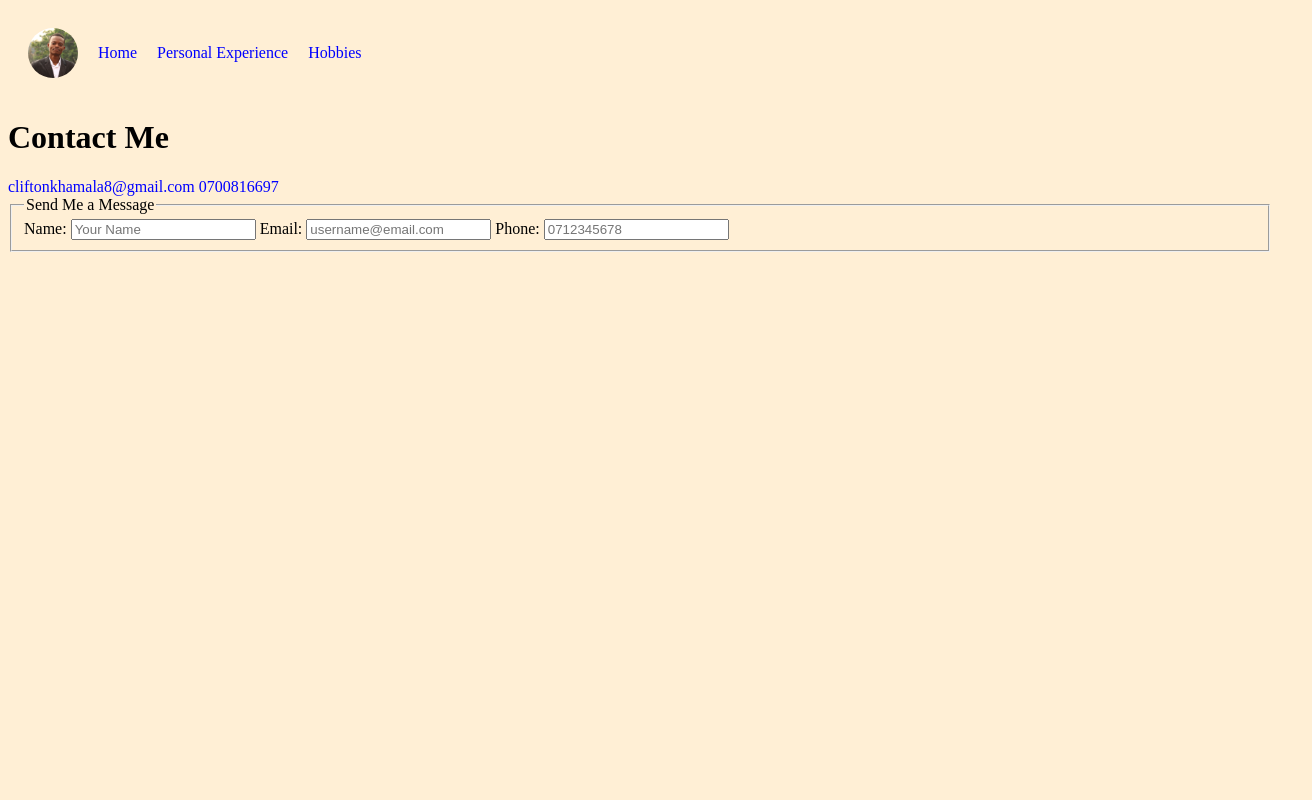
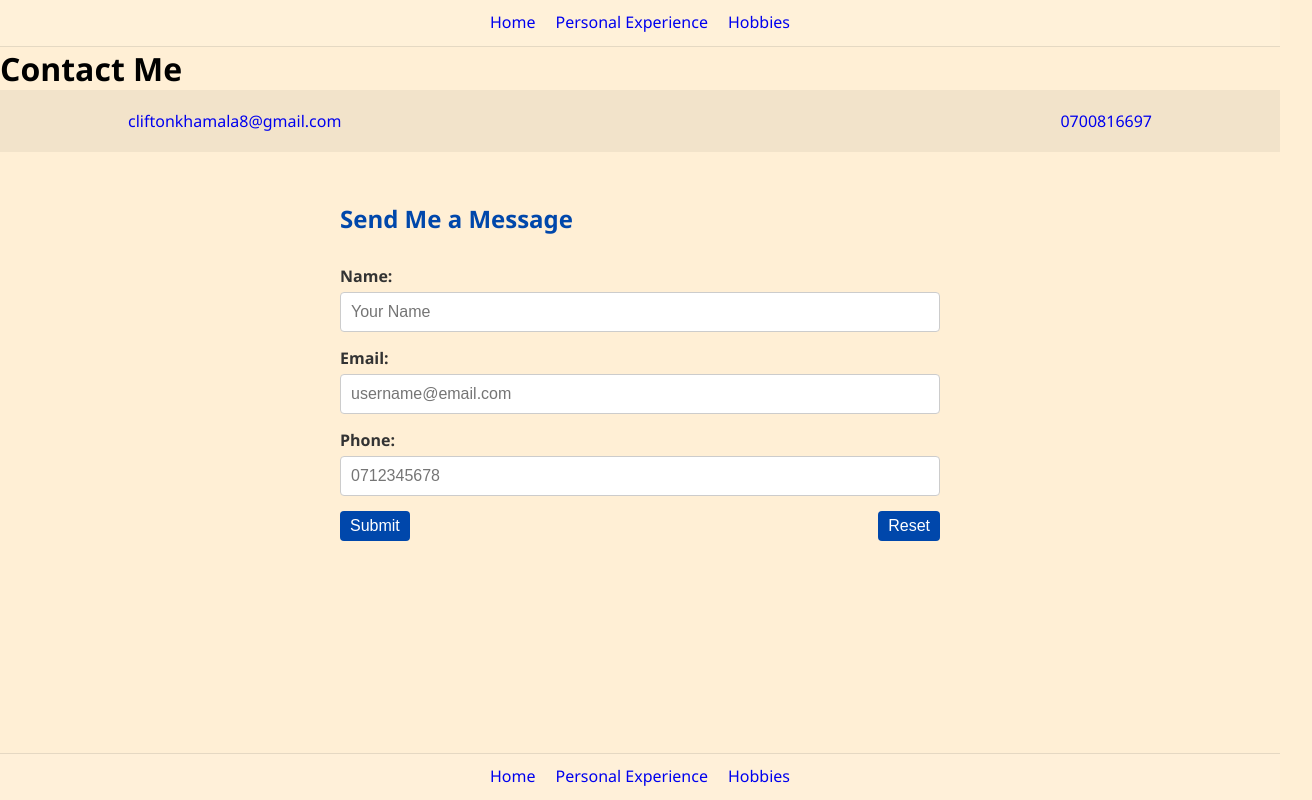
Before and after one commit to Khamalah/SOEN-202, a plain HTML site: page contact.html in a window 1280 px wide. Shown: the whole page, 1312 px wide, since content can reach past the window. Drawn offline with Linux system fonts and the light colour scheme.

Commit message:
first commit

```diff
--- a/contact.html
+++ b/contact.html
@@ -5,15 +5,14 @@
 <link rel="stylesheet" href="index.css">
 </HEAD>
 
-<BODY> <header class="navbar">
+<BODY>
 
-<img src="khamalah.jpg" alt="Clifton khamalah" width="100" height="100" class="profile-pic">
+<header class="navbar">
 
 <nav>
 <ul>
-
 <li>
-<a href=homepage.html/">Home</a>
+<a href="index.html">Home</a>
 </li>
 <li>
 <a href="experience.html">Personal Experience</a>
@@ -29,23 +28,60 @@
 
 <h1>Contact Me</h1>
 
-<a>cliftonkhamala8@gmail.com</a>
-<a>0700816697</a>
 
-<form>
-<fieldset>
-<legend>Send Me a Message</legend>
-<label for="name" >Name:</label>
-<input type="text" id="name" placeholder="Your Name" name="name"></input>
+<div class="contact-info-bar">
+    <a href="mailto:cliftonkhamala8@gmail.com">cliftonkhamala8@gmail.com</a>
+    <a href="tel:0700816697">0700816697</a>
+</div>
 
-<label for="email" >Email:</label>
-<input type="email" id="email" placeholder="username@email.com" name="email"></input>
 
-<label for="phone" >Phone:</label>
-<input type="tel" id="phone" placeholder="0712345678" name="phone"></input>
+<section class="form-container">
+    <h2>Send Me a Message</h2>
+    <form action="#">
+        <div class="form-group">
+            <label for="name">Name:</label>
+            <input type="text" id="name" placeholder="Your Name">
+        </div>
 
-</fieldset>
-</form>
+        <div class="form-group">
+            <label for="email">Email:</label>
+            <input type="email" id="email" placeholder="username@email.com">
+        </div>
+
+        <div class="form-group">
+            <label for="phone">Phone:</label>
+            <input type="tel" id="phone" placeholder="0712345678">
+        </div>
+
+		<div class="btn">
+        <button type="submit" class="submit-btn">Submit</button>
+		<button type="reset" class="reset-btn">Reset</button>
+		</div>
+    </form>
+</section>
+
+
+
+
+
+<footer class="navbar">
+
+<nav>
+<ul>
+<li>
+<a href="index.html">Home</a>
+</li>
+<li>
+<a href="experience.html">Personal Experience</a>
+</li>
+<li>
+<a href="hobbies.html">Hobbies</a>
+</li>
+
+</ul>
+</nav>
+
+</footer>
 
 </BODY>
 
--- /dev/null
+++ b/contactform.css
@@ -0,0 +1,23 @@
+body{
+font-family: Arial;
+}
+
+form{
+width:500px;
+border:1px solid #999;
+padding:20px;
+margin:auto;
+}
+
+input, textarea{
+width:100%;
+margin-bottom:15px;
+padding:6px;
+}
+
+button{
+background:green;
+color:white;
+border:none;
+padding:8px 15px;
+}
--- a/index.css
+++ b/index.css
@@ -1,10 +1,33 @@
-html {
+* {
 	margin: 0px;
 	padding: 0px;
+	box-sizing: border-box;
 }
 
 body {
 	background-color: papayawhip;
+	font-family: 'Segoe UI', Roboto, sans-serif;
+    display: flex;
+    flex-direction: column;
+    height: 100vh;
+}
+
+header, footer{
+	display: flex;
+	font-family: 'Segoe UI', Tahoma, Geneva, Verdana, sans-serif;
+	line-height: 1.6;
+    justify-content: space-between;
+    align-items: center;
+    border-bottom: 1px solid #ccc;
+    padding-bottom: 10px;
+}
+
+footer{
+	border-top: 1px solid #ccc;
+    border-bottom: none;
+    margin-top: 50px;
+	position: fixed;
+	bottom: 0px;
 }
 
 table {
@@ -27,18 +50,32 @@ th {
 
 .navbar {
 	display: flex;
+	justify-content: center;
 	align-items: center;
 	gap: 20px;
-	padding: 20px;
+    padding: 10px 20px;
 	width: 100%
 
+    //padding: 1rem 10%;
+    background-color: rgba(255, 255, 255, 0.1);
+    border-bottom: 1px solid rgba(0,0,0,0.1);
+}
+
+footer.navbar {
+    border-bottom: none;
+    border-top: 1px solid rgba(0,0,0,0.1);
+	position: fixed;
+    bottom: 0;
+    width: 100%;
 }
 
 .profile-pic {
-	width: 50px;
-	height: 50px;
-	border-radius: 50%;
+	width: 150px;
+	border-radius: 10px;
+	box-shadow: 0 4px 10px rgba(0,0,0,0.1);
+    margin-bottom: 20px;
 }
+
 
 ul {
 	display: flex;
@@ -54,6 +91,155 @@ li {
 }
 
 a {
-	text-decoration: none;
-	color: blue;
+    text-decoration: none;
+    color: #0000ee;
+    font-weight: 500;
+    transition: 0.3s;
 }
+
+a {
+    text-decoration: none;
+    color: #0000ee;
+    font-weight: 500;
+    transition: 0.3s;
+}
+
+.content-section {
+    padding: 100px 20px;
+    text-align: center;
+}
+
+.intro-card {
+    text-align: left;
+    max-width: 600px;
+}
+
+
+.main-profile-pic {
+    width: 150px;
+    border-radius: 15px;
+    margin-bottom: 20px;
+    box-shadow: 0 8px 16px rgba(0,0,0,0.1);
+}
+
+.bio p {
+    font-size: 1.2rem;
+    margin-bottom: 20px;
+}
+
+.details-list {
+    display: block;
+}
+
+.details-list li {
+    margin-bottom: 8px;
+    font-family: monospace;
+    font-size: 1.1rem;
+}
+
+
+/* Contact */
+
+.contact-info-bar {
+    display: flex;
+    justify-content: space-between;
+    padding: 20px 10%;
+    background-color: rgba(0, 0, 0, 0.05);
+    margin-bottom: 30px;
+}
+
+.form-container {
+    min-width: 50%;
+    margin: 0 auto;
+    padding: 20px;
+    //background: white;
+    border-radius: 8px;
+    //box-shadow: 0 4px 15px rgba(0,0,0,0.1);
+}
+
+
+.form-group {
+    display: flex;
+    flex-direction: column;
+    margin-bottom: 15px;
+}
+
+label {
+    font-weight: bold;
+    margin-bottom: 5px;
+    color: #333;
+}
+
+input {
+    padding: 10px;
+    border: 1px solid #ccc;
+    border-radius: 4px;
+    font-size: 16px;
+}
+
+.btn{
+	display: flex;
+	justify-content: space-between;
+}
+
+.submit-btn {
+    background-color: #0047ab;
+    color: white;
+    padding: 6px 10px;
+    border: none;
+    border-radius: 4px;
+    cursor: pointer;
+    font-size: 16px;
+}
+
+.reset-btn {
+	background-color: #0047ab;
+    color: white;
+    padding: 6px 10px;
+    border: none;
+    border-radius: 4px;
+    cursor: pointer;
+    //width: 100%;
+    font-size: 16px;
+}
+
+
+
+.hobbies-container {
+    max-width: 900px;
+    margin-top: 0px;
+	margin-bottom: 90px;
+	margin-left: auto;
+	margin-right: auto;
+    padding: 20px;
+    text-align: center;
+
+}
+
+h2 {
+    margin-bottom: 30px;
+    color: #0047ab;
+    font-family: 'Segoe UI', sans-serif;
+}
+
+/* Hobbies Page */
+.hobbies-grid {
+    display: grid;
+    grid-template-columns: repeat(auto-fit, minmax(200px, 1fr));
+    gap: 20px;
+
+}
+
+.hobby-card {
+    //background: #fff;
+    padding: 10px;
+    border-radius: 12px;
+    //box-shadow: 0 4px 10px rgba(0,0,0,0.1);
+    transition: transform 0.3s ease;
+}
+
+
+.hobby-card h3 {
+    margin-bottom: 10px;
+    font-size: 1.2rem;
+}
--- /dev/null
+++ b/table.css
@@ -0,0 +1,36 @@
+body{
+    font-family: Arial;
+}
+table{
+    width:80%;
+    border-collapse: collapse;
+    margin:auto;
+}
+
+th, td{
+    border:1px solid black;
+    padding:10px;
+    text-align:left;
+}
+
+.thead-th {
+text-align: center;
+
+}
+
+.skyblue{
+	background-color: skyblue;
+}
+
+.green {
+	background-color: green;
+}
+
+
+h2{
+    text-align:center;
+}
+.footer{
+    text-align:center;
+    font-weight:bold;
+}
```
Also changed, not shown: contactform.html (added, +37 -0 lines), experience.html (+20 -9 lines), form.html (added, +55 -0 lines), hobbies.html (+43 -9 lines), homepage.html (deleted, +0 -48 lines), index.html (added, +70 -0 lines), table.html (added, +72 -0 lines), laptop.jpg (added), switch.jpg (added).
